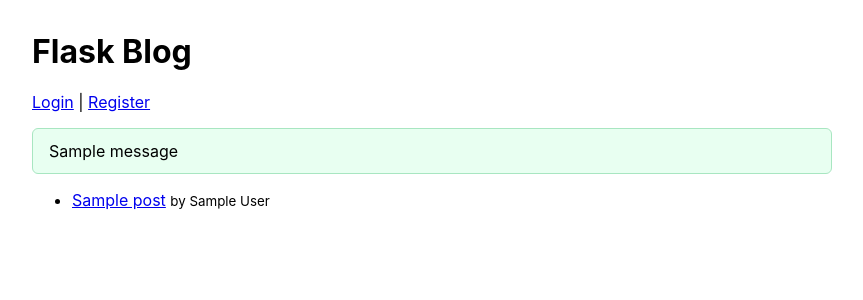
After one commit to kaigiii/flask_blog, a Flask app: page /posts in a window 1280 px wide. The commit adds this page. Shown: the top 300 px of the page, without its empty margins (208-1071 px from the left). Run offline with Flask 3, Linux system fonts and the light colour scheme; tables that the repository leaves empty hold one stand-in row (values such as "Sample post"); one stand-in notice (Sample message) is shown.

Commit message:
Add SQLAlchemy models, REST API, auth, and templates

```diff
--- a/app.py
+++ b/app.py
@@ -1,14 +1,230 @@
-from flask import Flask, render_template
+from __future__ import annotations
+from flask import Flask, render_template, request, redirect, url_for, flash, jsonify, abort
+from flask_sqlalchemy import SQLAlchemy
+from flask_login import LoginManager, UserMixin, login_user, logout_user, login_required, current_user
+from werkzeug.security import generate_password_hash, check_password_hash
+from typing import Dict, Any
+import os
 
 app = Flask(__name__)
+app.config['SECRET_KEY'] = os.environ.get('SECRET_KEY', 'dev-secret-change-me')
+app.config['SQLALCHEMY_DATABASE_URI'] = os.environ.get('DATABASE_URL', 'sqlite:///blog.db')
+app.config['SQLALCHEMY_TRACK_MODIFICATIONS'] = False
+
+db = SQLAlchemy(app)
+login_manager = LoginManager(app)
+login_manager.login_view = 'login'
+
+
+class User(db.Model, UserMixin):
+    id = db.Column(db.Integer, primary_key=True)
+    username = db.Column(db.String(80), unique=True, nullable=False)
+    email = db.Column(db.String(120), unique=True, nullable=False)
+    password_hash = db.Column(db.String(255), nullable=False)
+    posts = db.relationship('Post', backref='author_user', lazy=True)
+
+    def set_password(self, password: str) -> None:
+        self.password_hash = generate_password_hash(password)
+
+    def check_password(self, password: str) -> bool:
+        return check_password_hash(self.password_hash, password)
+
+
+class Post(db.Model):
+    id = db.Column(db.Integer, primary_key=True)
+    title = db.Column(db.String(200), nullable=False)
+    author = db.Column(db.String(100), nullable=False)
+    content = db.Column(db.Text, nullable=False)
+    user_id = db.Column(db.Integer, db.ForeignKey('user.id'), nullable=True)
+
+    def to_dict(self) -> Dict[str, Any]:
+        return {
+            'id': self.id,
+            'title': self.title,
+            'author': self.author,
+            'content': self.content,
+            'user_id': self.user_id,
+        }
+
+
+@login_manager.user_loader
+def load_user(user_id: str):
+    return User.query.get(int(user_id))
+
+
+# Ensure DB exists
+with app.app_context():
+    db.create_all()
+
 
 @app.route('/')
-def index():
-    return 'Hello, World!'
+def root():
+    return redirect(url_for('list_posts'))
 
-@app.route('/home')
-def home():
-    return 'Welcome to Home!'
+
+# HTML pages
+@app.route('/posts')
+def list_posts():
+    posts = Post.query.order_by(Post.id.desc()).all()
+    return render_template('index.html', posts=posts)
+
+
+@app.route('/posts/<int:post_id>')
+def post_detail(post_id: int):
+    post = Post.query.get_or_404(post_id)
+    return render_template('post_detail.html', post=post)
+
+
+@app.route('/posts/new', methods=['GET', 'POST'])
+@login_required
+def new_post():
+    if request.method == 'POST':
+        title = request.form.get('title', '').strip()
+        content = request.form.get('content', '').strip()
+        author = current_user.username
+        if not title or not content:
+            flash('Title and content are required.', 'error')
+            return render_template('new_post.html', title=title, content=content)
+        post = Post(title=title, author=author, content=content, user_id=current_user.id)
+        db.session.add(post)
+        db.session.commit()
+        flash('Post created.', 'success')
+        return redirect(url_for('post_detail', post_id=post.id))
+    return render_template('new_post.html')
+
+
+@app.route('/posts/<int:post_id>/edit', methods=['GET', 'POST'])
+@login_required
+def edit_post(post_id: int):
+    post = Post.query.get_or_404(post_id)
+    if post.user_id and post.user_id != current_user.id:
+        abort(403)
+    if request.method == 'POST':
+        title = request.form.get('title', '').strip()
+        content = request.form.get('content', '').strip()
+        if not title or not content:
+            flash('Title and content are required.', 'error')
+            return render_template('edit_post.html', post=post)
+        post.title = title
+        post.content = content
+        db.session.commit()
+        flash('Post updated.', 'success')
+        return redirect(url_for('post_detail', post_id=post.id))
+    return render_template('edit_post.html', post=post)
+
+
+@app.route('/posts/<int:post_id>/delete', methods=['POST'])
+@login_required
+def delete_post(post_id: int):
+    post = Post.query.get_or_404(post_id)
+    if post.user_id and post.user_id != current_user.id:
+        abort(403)
+    db.session.delete(post)
+    db.session.commit()
+    flash('Post deleted.', 'success')
+    return redirect(url_for('list_posts'))
+
+
+# Auth
+@app.route('/register', methods=['GET', 'POST'])
+def register():
+    if request.method == 'POST':
+        username = request.form.get('username', '').strip()
+        email = request.form.get('email', '').strip()
+        password = request.form.get('password', '')
+        if not username or not email or not password:
+            flash('All fields are required.', 'error')
+            return render_template('register.html')
+        if User.query.filter((User.username == username) | (User.email == email)).first():
+            flash('Username or email already exists.', 'error')
+            return render_template('register.html')
+        user = User(username=username, email=email)
+        user.set_password(password)
+        db.session.add(user)
+        db.session.commit()
+        flash('Registration successful. Please log in.', 'success')
+        return redirect(url_for('login'))
+    return render_template('register.html')
+
+
+@app.route('/login', methods=['GET', 'POST'])
+def login():
+    if request.method == 'POST':
+        username = request.form.get('username', '').strip()
+        password = request.form.get('password', '')
+        user = User.query.filter_by(username=username).first()
+        if user and user.check_password(password):
+            login_user(user)
+            flash('Logged in successfully.', 'success')
+            next_url = request.args.get('next')
+            return redirect(next_url or url_for('list_posts'))
+        flash('Invalid credentials.', 'error')
+    return render_template('login.html')
+
+
+@app.route('/logout')
+@login_required
+def logout():
+    logout_user()
+    flash('Logged out.', 'success')
+    return redirect(url_for('list_posts'))
+
+
+# RESTful API
+@app.route('/api/posts', methods=['GET'])
+def api_list_posts():
+    posts = Post.query.order_by(Post.id.desc()).all()
+    return jsonify([p.to_dict() for p in posts])
+
+
+@app.route('/api/posts/<int:post_id>', methods=['GET'])
+def api_get_post(post_id: int):
+    post = Post.query.get_or_404(post_id)
+    return jsonify(post.to_dict())
+
+
+@app.route('/api/posts', methods=['POST'])
+@login_required
+def api_create_post():
+    data = request.get_json(silent=True) or {}
+    title = (data.get('title') or '').strip()
+    content = (data.get('content') or '').strip()
+    author = current_user.username
+    if not title or not content:
+        return jsonify({'error': 'title and content are required'}), 400
+    post = Post(title=title, author=author, content=content, user_id=current_user.id)
+    db.session.add(post)
+    db.session.commit()
+    return jsonify(post.to_dict()), 201
+
+
+@app.route('/api/posts/<int:post_id>', methods=['PUT'])
+@login_required
+def api_update_post(post_id: int):
+    post = Post.query.get_or_404(post_id)
+    if post.user_id and post.user_id != current_user.id:
+        return jsonify({'error': 'forbidden'}), 403
+    data = request.get_json(silent=True) or {}
+    title = data.get('title')
+    content = data.get('content')
+    if title is not None:
+        post.title = title.strip()
+    if content is not None:
+        post.content = content.strip()
+    db.session.commit()
+    return jsonify(post.to_dict())
+
+
+@app.route('/api/posts/<int:post_id>', methods=['DELETE'])
+@login_required
+def api_delete_post(post_id: int):
+    post = Post.query.get_or_404(post_id)
+    if post.user_id and post.user_id != current_user.id:
+        return jsonify({'error': 'forbidden'}), 403
+    db.session.delete(post)
+    db.session.commit()
+    return '', 204
+
 
 if __name__ == '__main__':
     app.run(host='0.0.0.0', port=5000, debug=True)
--- /dev/null
+++ b/templates/base.html
@@ -0,0 +1,42 @@
+<!doctype html>
+<html>
+  <head>
+    <meta charset="utf-8" />
+    <title>{% block title %}Flask Blog{% endblock %}</title>
+    <style>
+      body { max-width: 800px; margin: 2rem auto; font-family: -apple-system, system-ui, sans-serif; }
+      header, nav, main { margin-bottom: 1rem; }
+      .flash { padding: .75rem 1rem; border-radius: 6px; margin: .5rem 0; }
+      .flash.success { background: #e8fff1; border: 1px solid #a8e6c1; }
+      .flash.error { background: #ffe8e8; border: 1px solid #f3b1b1; }
+      a.button, button { display: inline-block; padding: .5rem .85rem; border: 1px solid #ccc; border-radius: 6px; text-decoration: none; background: #fafafa; }
+      form label { display: block; margin-top: .5rem; }
+      input[type=text], input[type=password], textarea { width: 100%; padding: .5rem; }
+    </style>
+  </head>
+  <body>
+    <header>
+      <h1><a href="{{ url_for('list_posts') }}" style="text-decoration:none; color:inherit;">Flask Blog</a></h1>
+      <nav>
+        {% if current_user.is_authenticated %}
+          Hi, {{ current_user.username }} |
+          <a href="{{ url_for('new_post') }}" class="button">New Post</a> |
+          <a href="{{ url_for('logout') }}">Logout</a>
+        {% else %}
+          <a href="{{ url_for('login') }}">Login</a> |
+          <a href="{{ url_for('register') }}">Register</a>
+        {% endif %}
+      </nav>
+      {% with messages = get_flashed_messages(with_categories=true) %}
+        {% if messages %}
+          {% for category, message in messages %}
+            <div class="flash {{ category }}">{{ message }}</div>
+          {% endfor %}
+        {% endif %}
+      {% endwith %}
+    </header>
+    <main>
+      {% block content %}{% endblock %}
+    </main>
+  </body>
+</html>
--- a/templates/index.html
+++ b/templates/index.html
@@ -1,11 +1,16 @@
-<!doctype html>
-<html>
-  <head>
-    <meta charset="utf-8" />
-    <title>Flask Blog</title>
-  </head>
-  <body>
-    <h1>Hello, World!</h1>
-    <p>This is the index template.</p>
-  </body>
-</html>
+{% extends 'base.html' %}
+{% block title %}All Posts - Flask Blog{% endblock %}
+{% block content %}
+  {% if not posts %}
+    <p>No posts yet.</p>
+  {% else %}
+    <ul>
+      {% for post in posts %}
+        <li>
+          <a href="{{ url_for('post_detail', post_id=post.id) }}">{{ post.title }}</a>
+          <small>by {{ post.author }}</small>
+        </li>
+      {% endfor %}
+    </ul>
+  {% endif %}
+{% endblock %}
```
Also changed, not shown: templates/edit_post.html (added, +14 -0 lines), templates/login.html (added, +14 -0 lines), templates/new_post.html (added, +14 -0 lines), templates/post_detail.html (added, +16 -0 lines), templates/register.html (added, +17 -0 lines).
